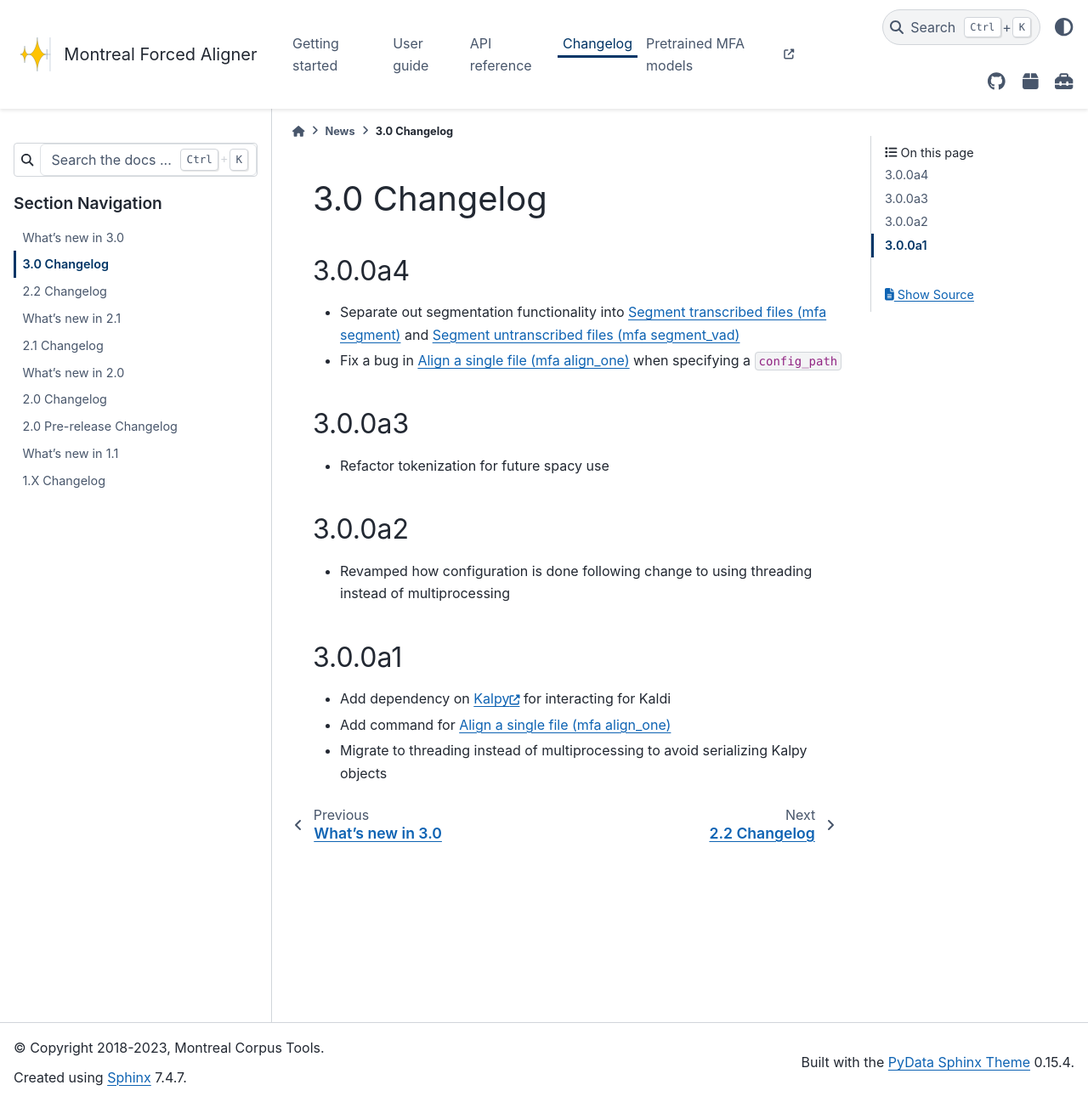
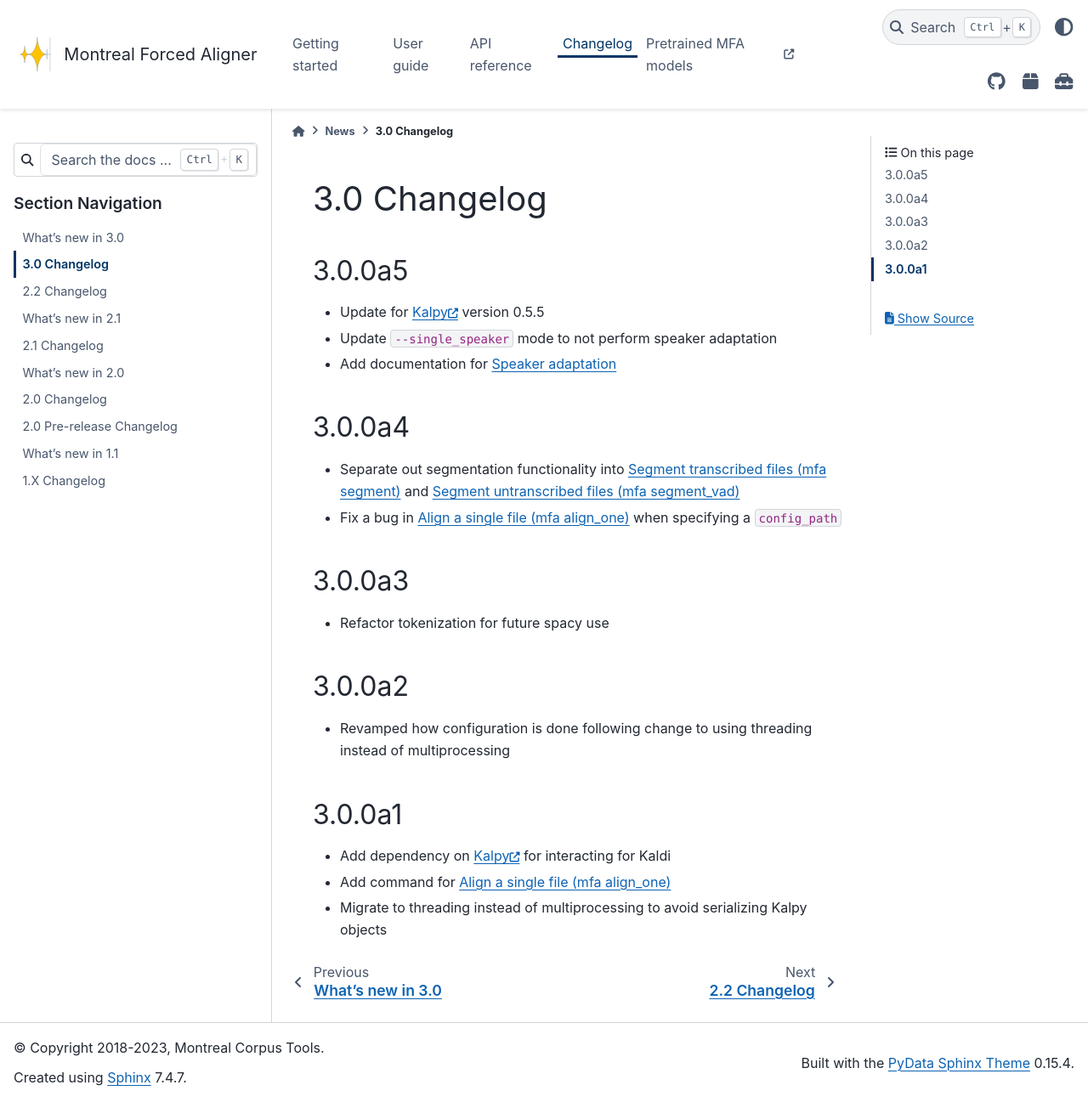
Before and after one commit to MontrealCorpusTools/Montreal-Forced-Aligner, a Sphinx documentation site: the page built from docs/source/changelog/changelog_3.0.rst, in a window 1280 px wide and 1297 px high. Shown: the whole window at 85% size. Built offline with Sphinx 7.4.7 and the PyData theme 0.15.4, drawn with Linux system fonts in a browser that asks for light colours; the version number could not be read and is left out.

Commit message:
Update changelog

```diff
--- a/docs/source/changelog/changelog_3.0.rst
+++ b/docs/source/changelog/changelog_3.0.rst
@@ -5,11 +5,18 @@
 3.0 Changelog
 *************
 
+3.0.0a5
+=======
+
+- Update for :xref:`kalpy` version 0.5.5
+- Update :code:`--single_speaker` mode to not perform speaker adaptation
+- Add documentation for :ref:`concept_speaker_adaptation`
+
 3.0.0a4
 =======
 
 - Separate out segmentation functionality into :ref:`create_segments` and :ref:`create_segments_vad`
-- Fix a bug in :ref:`align_one` when specifying a ``config_path``
+- Fix a bug in :ref:`align_one` when specifying a :code:`config_path`
 
 3.0.0a3
 =======
```
